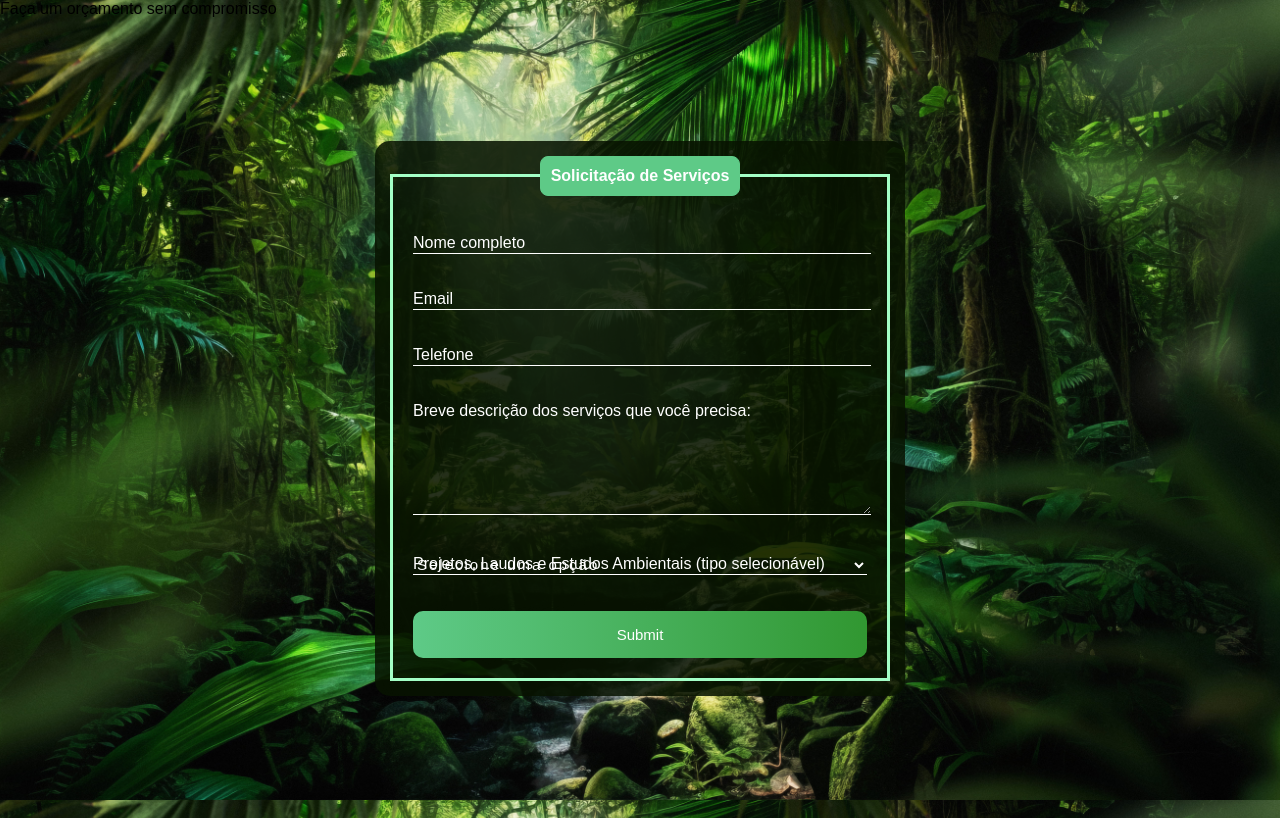
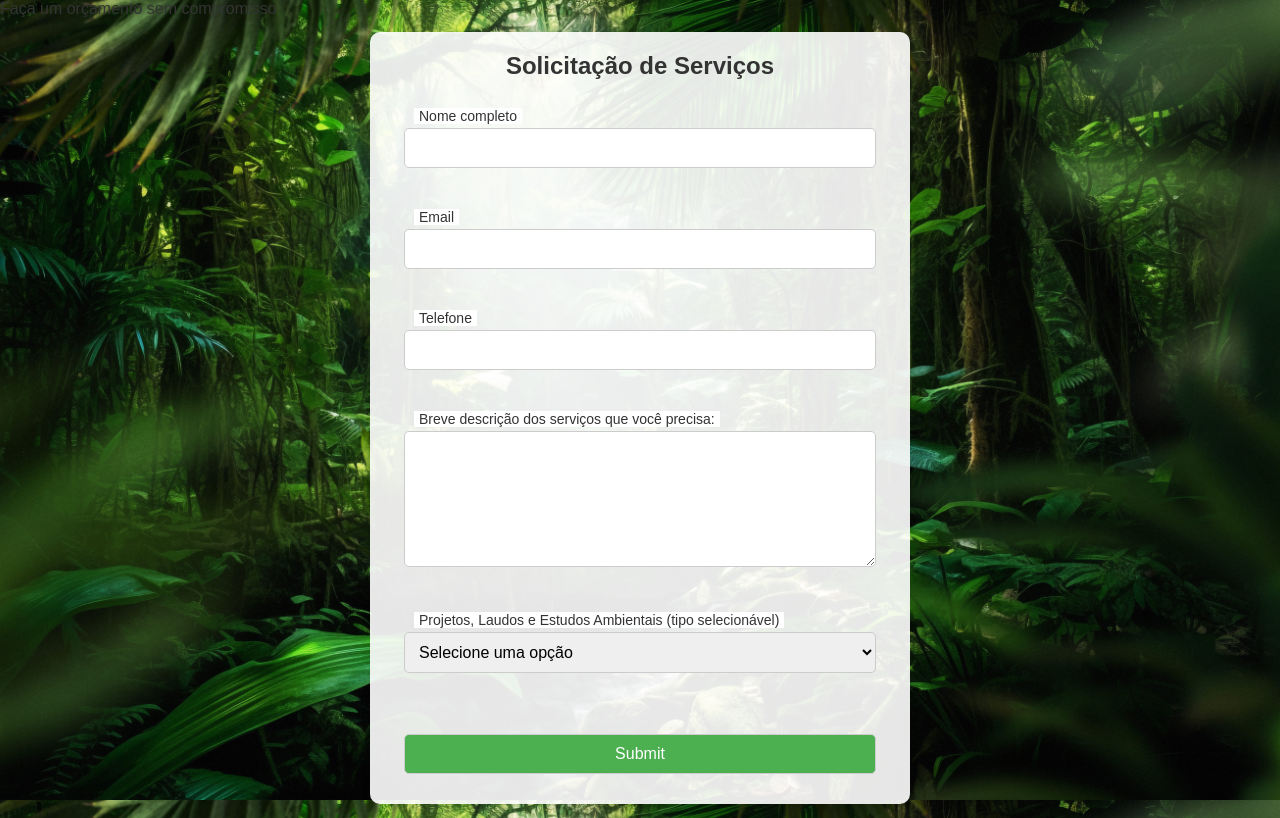
Before and after one commit to ochristopherfilipe/cadastromsprojetos, a PHP site: page / in a window 1280 px wide. Run offline with PHP 8.4, Linux system fonts and the light colour scheme; some libraries are stand-ins or nearby versions.

Commit message:
teste3 ajustando css

```diff
--- a/style.css
+++ b/style.css
@@ -1,83 +1,96 @@
-body{
-    font-family: Arial, Helvetica, sans-serif;
-    background-image: url('background.jpg');
-    background-size: cover;
-    background-repeat: no-repeat;
-    background-attachment: fixed;
+/* Definindo o estilo geral do body */
+body {
     margin: 0;
     padding: 0;
+    font-family: Arial, sans-serif;
+    background: url('background.jpg') no-repeat center center fixed;
+    background-size: cover;
+    color: #333;
 }
-.container{
+
+/* Centralizando o container principal */
+.container {
     display: flex;
     justify-content: center;
     align-items: center;
-    height: 100vh;
+    min-height: 100vh;
 }
-.box{
+
+/* Estilizando a caixa do formulário */
+.box {
+    background-color: rgba(255, 255, 255, 0.9);
+    padding: 20px;
+    border-radius: 10px;
+    box-shadow: 0px 0px 10px rgba(0, 0, 0, 0.1);
+    max-width: 500px;
+    width: 100%;
+}
+
+/* Estilizando o campo input e textarea */
+.inputBox {
+    position: relative;
+    margin-bottom: 20px;
+}
+
+.inputUser,
+input[type="submit"],
+textarea,
+select {
+    width: 100%;
+    padding: 10px;
+    border: 1px solid #ccc;
+    border-radius: 5px;
+    font-size: 16px;
+    margin-top: 5px;
+    box-sizing: border-box;
+}
+
+input[type="submit"] {
+    background-color: #4CAF50;
     color: white;
-    background-color: rgba(7, 19, 1, 0.863);
-    padding: 15px;
-    border-radius: 15px;
-    width: 80%;
-    max-width: 500px;
-    margin: auto;
+    cursor: pointer;
+    transition: background-color 0.3s;
 }
-fieldset{
-    border: 3px solid rgb(163, 255, 198);
-    padding: 20px;
-    margin: 0;
+
+input[type="submit"]:hover {
+    background-color: #45a049;
 }
-legend{
-    border: 1px solid rgb(94, 202, 135);
-    padding: 10px;
+
+/* Estilizando a label */
+.labelInput {
+    position: absolute;
+    top: -15px;
+    left: 10px;
+    font-size: 14px;
+    background-color: white;
+    padding: 0 5px;
+}
+
+/* Estilizando a logo */
+.logo {
+    display: block;
+    margin: 0 auto 20px auto;
+    width: 150px;
+    height: auto;
+}
+
+fieldset {
+    border: none;
+}
+
+legend {
+    font-size: 24px;
+    font-weight: bold;
+    margin-bottom: 20px;
     text-align: center;
-    background-color: rgb(94, 202, 135);
-    border-radius: 8px;
 }
-.inputBox{
-    position: relative;
+
+@media (max-width: 600px) {
+    .box {
+        padding: 15px;
+    }
+
+    input[type="submit"] {
+        font-size: 14px;
+    }
 }
-.inputUser{
-    background: none;
-    border: none;
-    border-bottom: 1px solid white;
-    outline: none;
-    color: white;
-    font-size: 15px;
-    width: 100%;
-    letter-spacing: 2px;
-}
-.labelInput{
-    position: absolute;
-    top: 0px;
-    left: 0px;
-    pointer-events: none;
-    transition: .5s;
-}
-.inputUser:focus ~ .labelInput,
-.inputUser:valid ~ .labelInput{
-    top: -20px;
-    font-size: 12px;
-    color: rgb(94, 202, 135);
-}
-#data_nascimento{
-    border: none;
-    padding: 8px;
-    border-radius: 10px;
-    outline: none;
-    font-size: 15px;
-}
-#submit{
-    background-image: linear-gradient(to right,rgb(94, 202, 135), rgb(49, 151, 49));
-    width: 100%;
-    border: none;
-    padding: 15px;
-    color: white;
-    font-size: 15px;
-    cursor: pointer;
-    border-radius: 10px;
-}
-#submit:hover{
-    background-image: linear-gradient(to right,rgb(94, 202, 135), rgb(49, 151, 49));
-
-}
```
